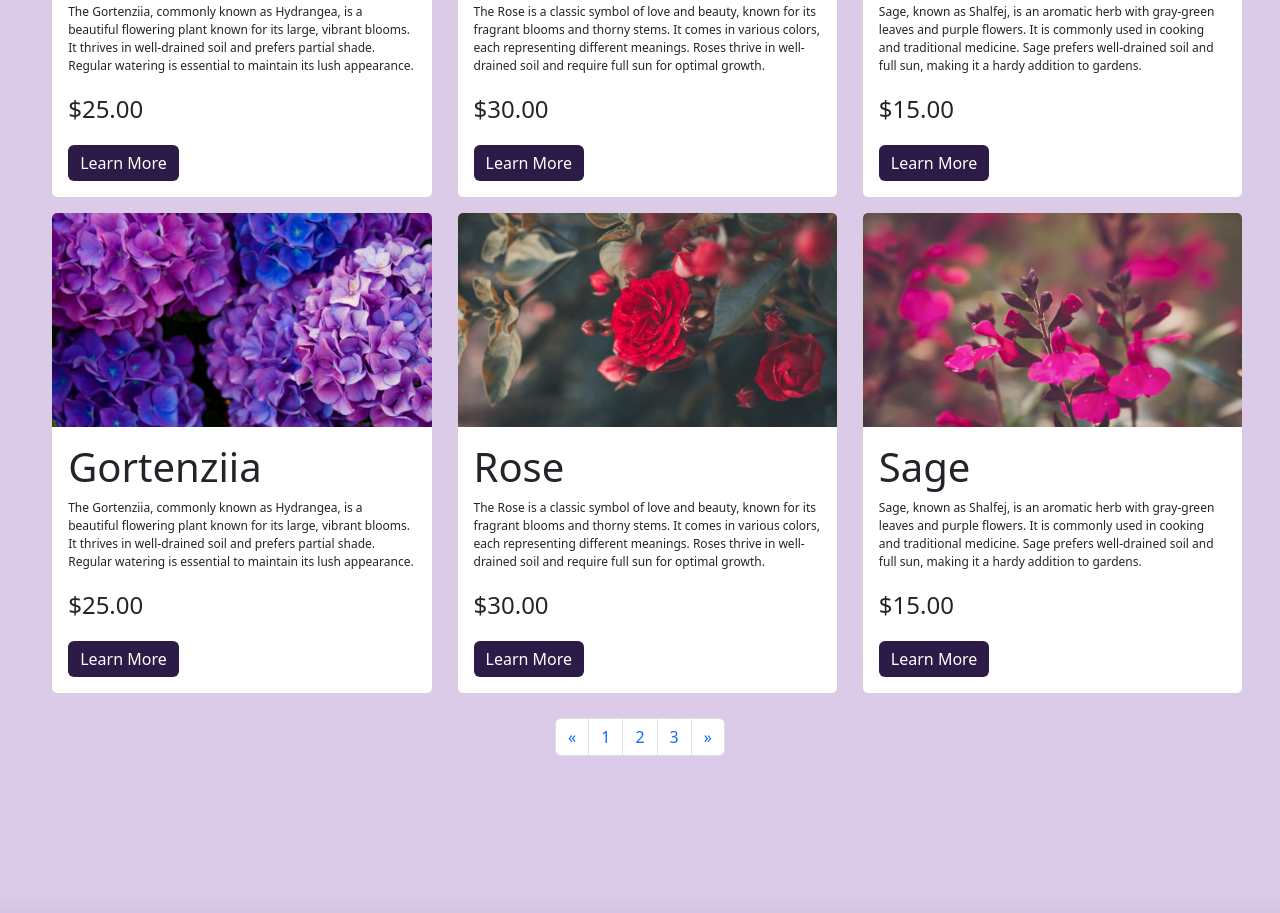
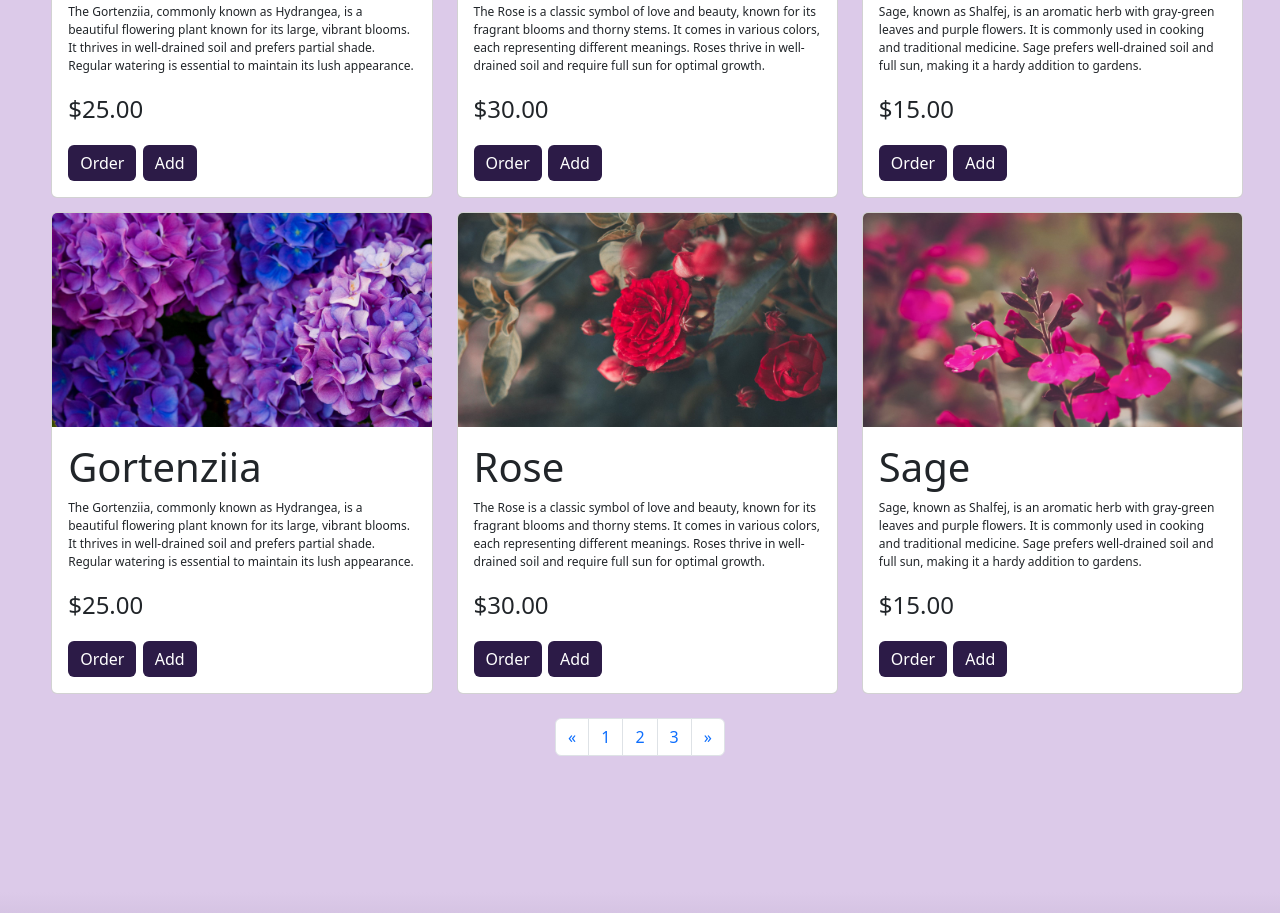
Before and after one commit to sosniniv/Flower_Shop, a plain HTML site: page index.html in a window 1280 px wide. Shown: the part 864-1777 px from the top of the page. Drawn offline with nearby package versions, Linux system fonts and the light colour scheme; a web font is replaced by a local one.

Commit message:
Update index.html

```diff
--- a/index.html
+++ b/index.html
@@ -4,6 +4,7 @@
     <meta charset="UTF-8" />
     <meta name="viewport" content="width=device-width, initial-scale=1.0" />
     <title>Flowers</title>
+    <link rel="icon" type="image/png" href="img/flower-icon.png" />
     <link rel="preconnect" href="https://fonts.googleapis.com" />
     <link rel="preconnect" href="https://fonts.gstatic.com" crossorigin />
     <link
@@ -182,7 +183,9 @@
                               />
                             </div>
                             <!-- Button for further action, such as learning more or purchasing -->
-                            <a href="#" class="btn btn-primary">Order</a>
+                            <a href="order/order.html" class="btn btn-primary"
+                              >Order</a
+                            >
                           </div>
                         </div>
                       </div>
@@ -312,7 +315,8 @@
               <!-- Price of the flower -->
               <p class="card-price">$25.00</p>
               <!-- Button for further action, such as learning more or purchasing -->
-              <a href="#" class="btn btn-primary">Learn More</a>
+              <a href="order/order.html" class="btn btn-primary">Order</a>
+              <a href="#" class="btn btn-primary">Add</a>
             </div>
           </div>
         </div>
@@ -332,7 +336,8 @@
               <!-- Price of the flower -->
               <p class="card-price">$30.00</p>
               <!-- Button for further action, such as learning more or purchasing -->
-              <a href="#" class="btn btn-primary">Learn More</a>
+              <a href="order/order.html" class="btn btn-primary">Order</a>
+              <a href="#" class="btn btn-primary">Add</a>
             </div>
           </div>
         </div>
@@ -352,7 +357,8 @@
               <!-- Price of the flower -->
               <p class="card-price">$15.00</p>
               <!-- Button for further action, such as learning more or purchasing -->
-              <a href="#" class="btn btn-primary">Learn More</a>
+              <a href="order/order.html" class="btn btn-primary">Order</a>
+              <a href="#" class="btn btn-primary">Add</a>
             </div>
           </div>
         </div>
@@ -376,7 +382,8 @@
               <!-- Price of the flower -->
               <p class="card-price">$25.00</p>
               <!-- Button for further action, such as learning more or purchasing -->
-              <a href="#" class="btn btn-primary">Learn More</a>
+              <a href="order/order.html" class="btn btn-primary">Order</a>
+              <a href="#" class="btn btn-primary">Add</a>
             </div>
           </div>
         </div>
@@ -396,7 +403,8 @@
               <!-- Price of the flower -->
               <p class="card-price">$30.00</p>
               <!-- Button for further action, such as learning more or purchasing -->
-              <a href="#" class="btn btn-primary">Learn More</a>
+              <a href="order/order.html" class="btn btn-primary">Order</a>
+              <a href="#" class="btn btn-primary">Add</a>
             </div>
           </div>
         </div>
@@ -416,7 +424,8 @@
               <!-- Price of the flower -->
               <p class="card-price">$15.00</p>
               <!-- Button for further action, such as learning more or purchasing -->
-              <a href="#" class="btn btn-primary">Learn More</a>
+              <a href="order/order.html" class="btn btn-primary">Order</a>
+              <a href="#" class="btn btn-primary">Add</a>
             </div>
           </div>
         </div>
```
